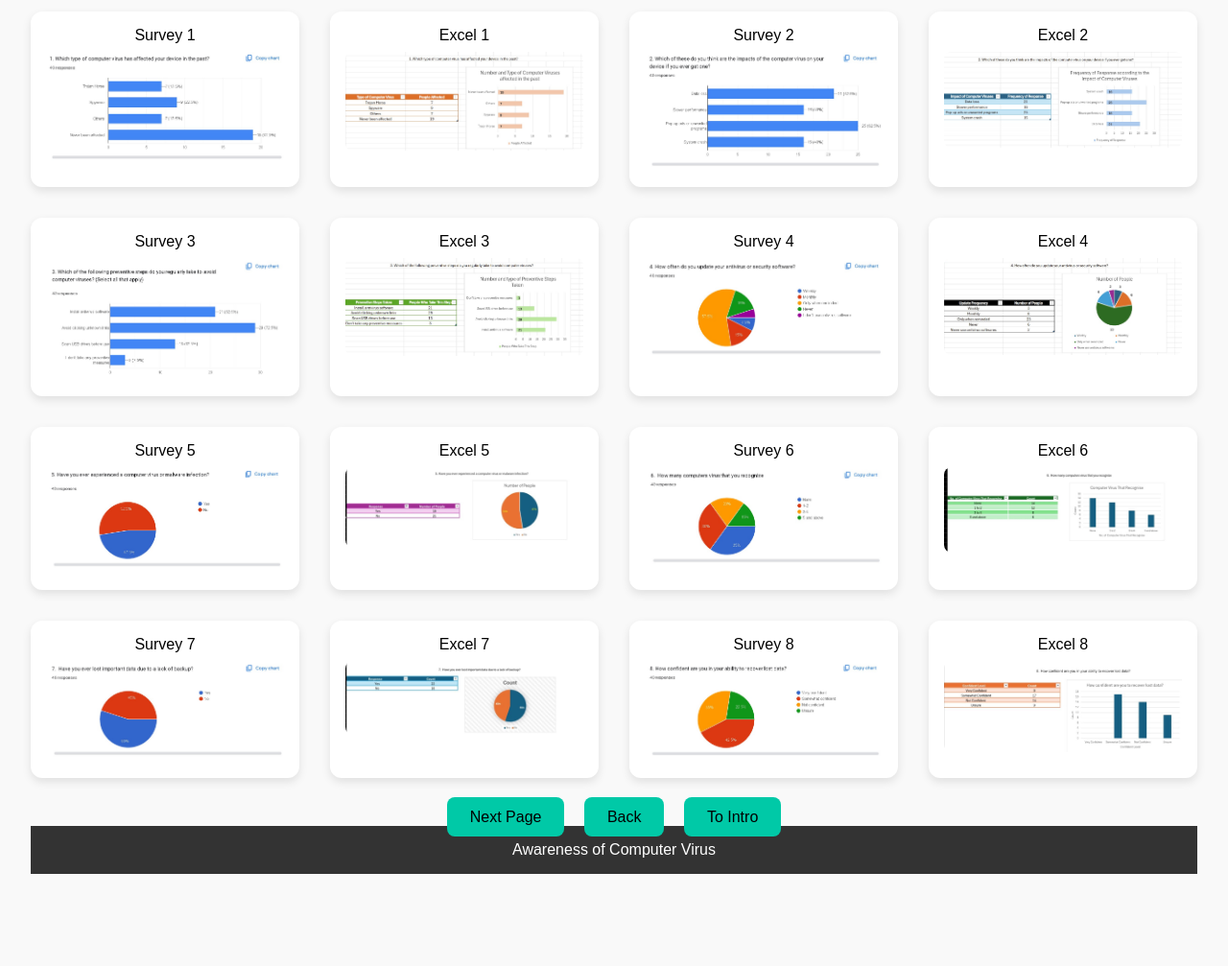
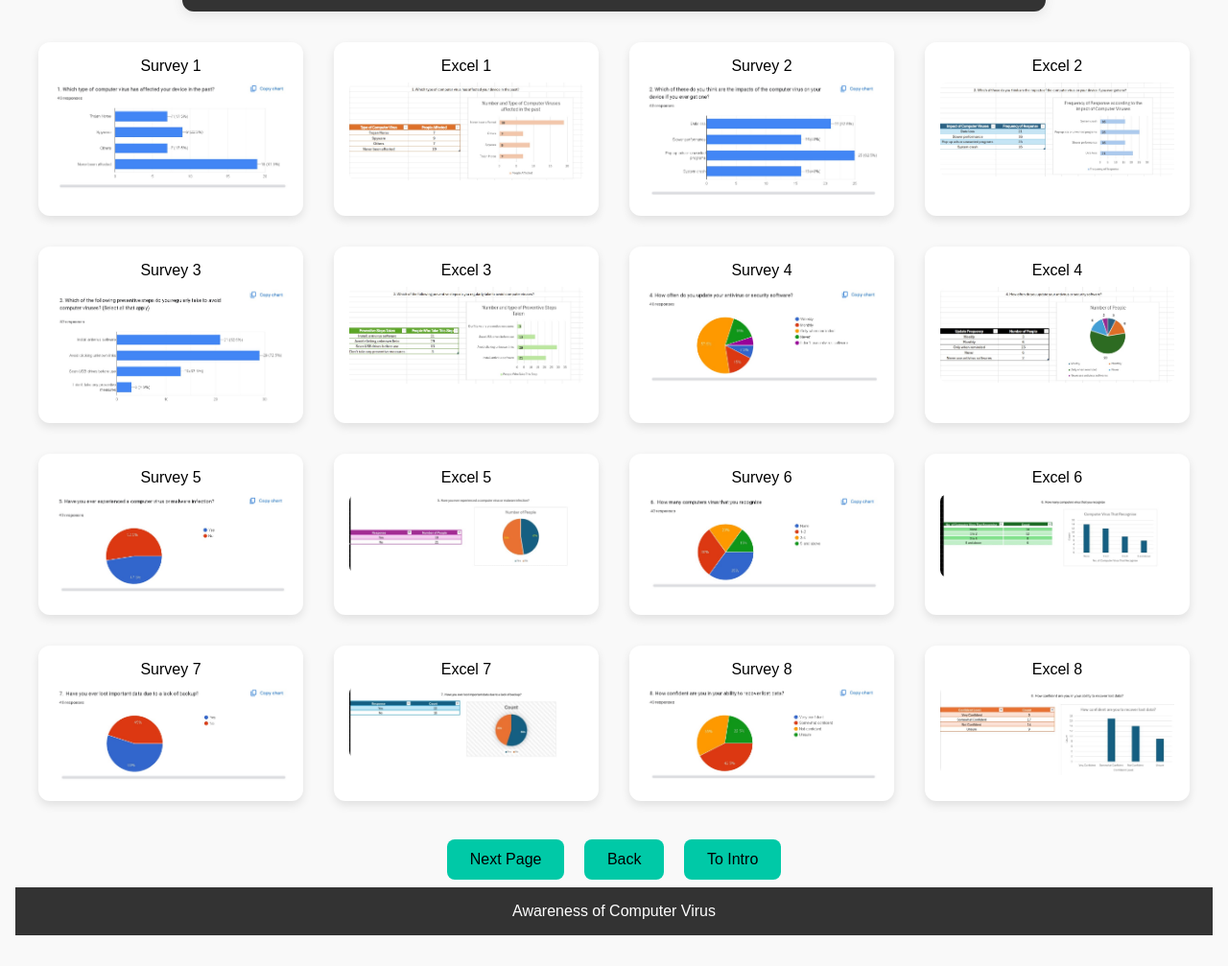
Before and after one commit to Yip56/WilliamWeb, a plain HTML site: page survey_excel.html in a window 1280 px wide. Shown: the part 389-1396 px from the top of the page at 96% size. Before the commit the page ends 1332 px from the top, so only its background shows below. Drawn offline with Linux system fonts and the light colour scheme.

Commit message:
mobile friendly feat

```diff
--- a/survey_excel.html
+++ b/survey_excel.html
@@ -5,14 +5,61 @@
   <meta name="viewport" content="width=device-width, initial-scale=1.0"/>
   <title>Survey and Excel Gallery</title>
   <style>
-    * { box-sizing: border-box; margin: 0; padding: 0; font-family: Arial, sans-serif; }
-    body { background: #f9f9f9; padding: 2rem; }
-    header, footer { background: #333333; color: white; text-align: center; padding: 1rem 2rem; }
-    .gallery { display: grid; grid-template-columns: repeat(auto-fit, minmax(250px, 1fr)); gap: 2rem; }
-    .image-box { background: white; padding: 1rem; border-radius: 12px; box-shadow: 0 4px 10px rgba(0,0,0,0.1); text-align: center; cursor: pointer; }
-    .image-box img { width: 100%; border-radius: 8px; margin-top: 0.5rem; transition: transform 0.3s ease; }
-    .image-box:hover img { transform: scale(1.05); }
-    .nav { text-align: center; margin-top: 2rem; }
+  * {
+    box-sizing: border-box;
+    margin: 0;
+    padding: 0;
+    font-family: Arial, sans-serif;
+  }
+
+  body {
+    background: #f9f9f9;
+    padding: 2rem 1rem; /* Better padding on mobile */
+  }
+
+  header,
+  footer {
+    background: #333333;
+    color: white;
+    text-align: center;
+    padding: 1rem 2rem;
+  }
+
+  .gallery {
+    display: grid;
+    grid-template-columns: repeat(auto-fit, minmax(250px, 1fr));
+    gap: 2rem;
+    max-width: 1200px;
+    margin: auto;
+  }
+
+  .image-box {
+    background: white;
+    padding: 1rem;
+    border-radius: 12px;
+    box-shadow: 0 4px 10px rgba(0, 0, 0, 0.1);
+    text-align: center;
+    cursor: pointer;
+  }
+
+  .image-box img {
+    width: 100%;
+    border-radius: 8px;
+    margin-top: 0.5rem;
+    transition: transform 0.3s ease;
+    height: auto;
+  }
+
+  .image-box:hover img {
+    transform: scale(1.05);
+  }
+
+  .nav {
+    text-align: center;
+    margin-top: 2rem;
+    flex-wrap: wrap;
+  }
+
   .btn {
     padding: 0.75rem 1.5rem;
     background: #00c9a7;
@@ -20,26 +67,35 @@
     text-decoration: none;
     border-radius: 8px;
     transition: background 0.3s ease;
-      margin: 0 0.5rem;
+    margin: 0.5rem;
+    display: inline-block;
   }
-    .btn:hover { background: #00b39e; }
+
+  .btn:hover {
+    background: #00b39e;
+  }
 
   /* Modal */
   .modal {
     display: none;
     position: fixed;
     z-index: 1000;
-      left: 0; top: 0;
-      width: 100%; height: 100%;
+    left: 0;
+    top: 0;
+    width: 100%;
+    height: 100%;
     background: rgba(0, 0, 0, 0.8);
     align-items: center;
     justify-content: center;
+    padding: 1rem;
   }
+
   .modal img {
-      max-width: 90%;
-      max-height: 90%;
+    max-width: 100%;
+    max-height: 90vh;
     border-radius: 12px;
   }
+
   .description {
     background-color: #333333;
     padding: 1.5rem;
@@ -49,10 +105,32 @@
     max-width: 900px;
     line-height: 1.6;
   }
+
   p {
     text-align: center;
     color: white;
     font-size: 1.1em;
+    margin-bottom: 1rem;
+  }
+
+  /* Responsive tweaks */
+  @media (max-width: 480px) {
+    body {
+      padding: 1rem 0.5rem;
+    }
+
+    .description {
+      padding: 1rem;
+    }
+
+    p {
+      font-size: 1rem;
+    }
+
+    .btn {
+      padding: 0.6rem 1rem;
+      font-size: 0.9rem;
+    }
   }
 </style>
 </head>
```
Also changed, not shown: posters.html (+93 -14 lines). Lines whose indentation alone changed are shown as unchanged.
